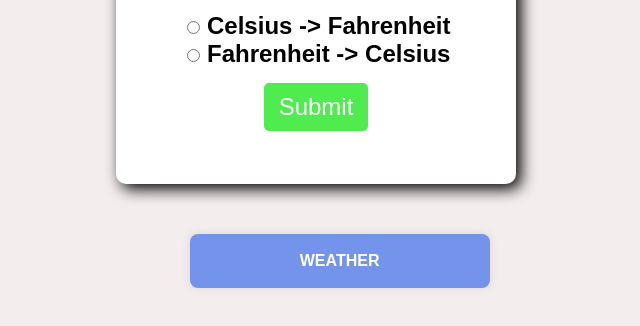
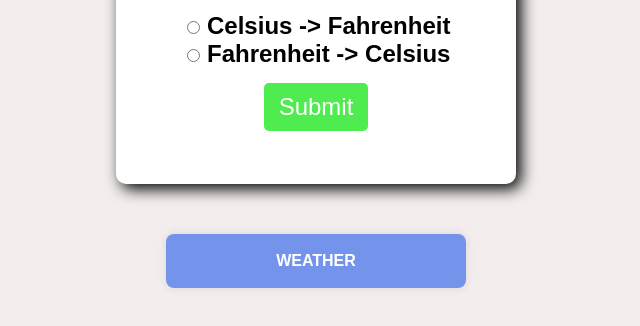
Before and after one commit to CHIRANJEEVBHATT/weather, a plain HTML site: page temp.html in a window 1280 px wide. Shown: the part 196-522 px from the top of the page, without its empty margins (324-964 px from the left). Drawn offline with Linux system fonts and the light colour scheme.

Commit message:
style:button centre

```diff
--- a/temp.html
+++ b/temp.html
@@ -63,7 +63,11 @@
       font-size: 16px;
       color: #fff;
       font-weight: 600;
-      margin-left: 40%;
+      align-items: center;
+      align-content: center;
+      justify-content: center;
+      justify-self: center;
+      display: flex;
         }
     </style>
 </head>
```
